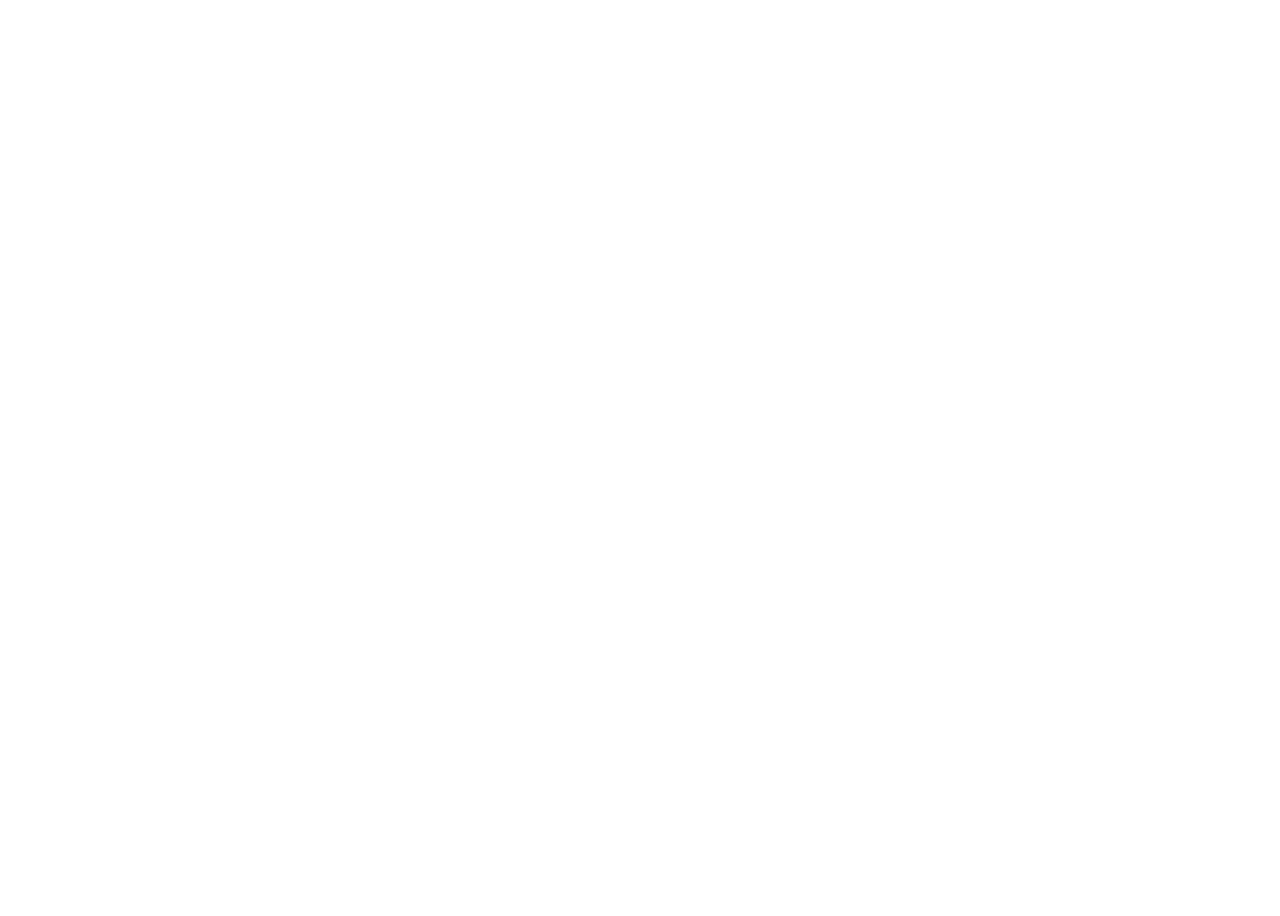
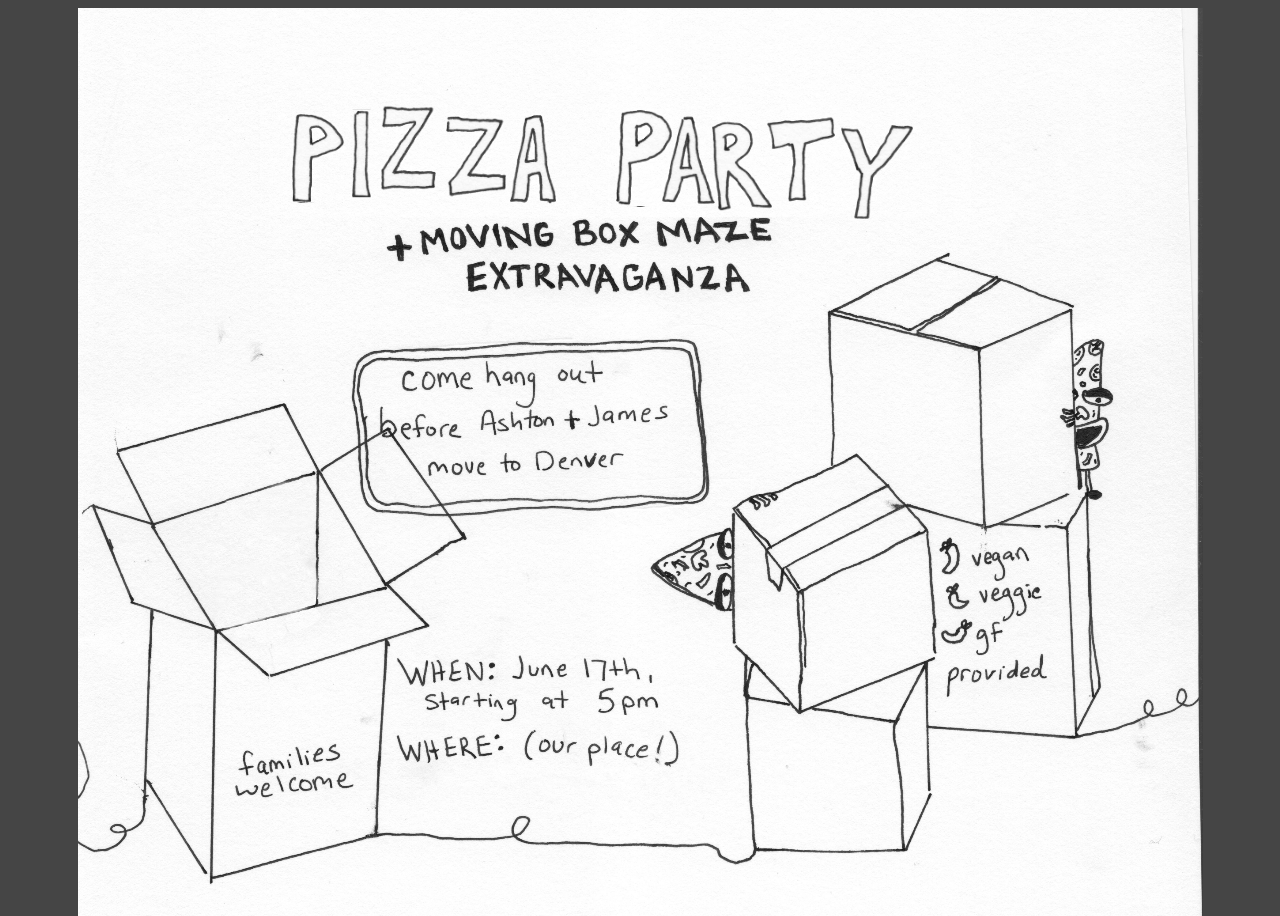
Before and after one commit to jpoz/pizzaparty, a plain HTML site: page index.html in a window 1280 px wide. Shown: the top 916 px of the page. Before the commit the page ends 800 px from the top, so only its background shows below. Drawn offline with Linux system fonts and the light colour scheme; the site is published under a folder, as on GitHub Pages, so addresses that start at the root find nothing.

Commit message:
relative

```diff
--- a/css/style.css
+++ b/css/style.css
@@ -5,7 +5,7 @@
 
 div#main {
   margin: 0 auto;
-  background-image: url("/images/background.png");
+  background-image: url("../images/background.png");
   width: 1125px;
   height: 995px;
 }
@@ -83,7 +83,7 @@ html, body {
 }
 
 .the_letter_p {
-  background-image: url("/images/letters/Slice 1.png");
+  background-image: url("../images/letters/Slice 1.png");
   width: calc(238px / var(--main-scale));
   height: calc(401px / var(--main-scale));
   top: 106px;
@@ -92,7 +92,7 @@ html, body {
 }
 
 .the_letter_i {
-  background-image: url("/images/letters/Slice 2.png");
+  background-image: url("../images/letters/Slice 2.png");
   width: calc(86px / var(--main-scale));
   height: calc(399px / var(--main-scale));
   top: 18px;
@@ -102,7 +102,7 @@ html, body {
 
 
 .the_letter_z {
-  background-image: url("/images/letters/Slice 3.png");
+  background-image: url("../images/letters/Slice 3.png");
   width: calc(250px / var(--main-scale));
   height: calc(405px / var(--main-scale));
   top: -72px;
@@ -111,7 +111,7 @@ html, body {
 }
 
 .the_letter_z2 {
-  background-image: url("/images/letters/Slice 4.png");
+  background-image: url("../images/letters/Slice 4.png");
   width: calc(270px / var(--main-scale));
   height: calc(405px / var(--main-scale));
   top: -162px;
@@ -120,7 +120,7 @@ html, body {
 }
 
 .the_letter_a {
-  background-image: url("/images/letters/Slice 5.png");
+  background-image: url("../images/letters/Slice 5.png");
   width: calc(207px / var(--main-scale));
   height: calc(414px / var(--main-scale));
   top: -253px;
@@ -129,7 +129,7 @@ html, body {
 }
 
 .the_letter_p2 {
-  background-image: url("/images/letters/Slice 6.png");
+  background-image: url("../images/letters/Slice 6.png");
   width: calc(254px / var(--main-scale));
   height: calc(437px / var(--main-scale));
   top: -344px;
@@ -138,7 +138,7 @@ html, body {
 }
 
 .the_letter_a2 {
-  background-image: url("/images/letters/Slice 7.png");
+  background-image: url("../images/letters/Slice 7.png");
   width: calc(240px / var(--main-scale));
   height: calc(439px / var(--main-scale));
 top: -439px;
@@ -147,7 +147,7 @@ top: -439px;
 }
 
 .the_letter_r {
-  background-image: url("/images/letters/Slice 8.png");
+  background-image: url("../images/letters/Slice 8.png");
   width: calc(271px / var(--main-scale));
   height: calc(424px / var(--main-scale));
   top: -534px;
@@ -156,7 +156,7 @@ top: -439px;
 }
 
 .the_letter_t {
-  background-image: url("/images/letters/Slice 9.png");
+  background-image: url("../images/letters/Slice 9.png");
   width: calc(309px / var(--main-scale));
   height: calc(424px / var(--main-scale));
   top: -623px;
@@ -165,7 +165,7 @@ top: -439px;
 }
 
 .the_letter_y {
-  background-image: url("/images/letters/Slice 10.png");
+  background-image: url("../images/letters/Slice 10.png");
   width: calc(324px / var(--main-scale));
   height: calc(424px / var(--main-scale));
     top: -716px;
--- a/index.html
+++ b/index.html
@@ -1,7 +1,7 @@
 <html>
   <head>
     <title>Pizza Party</title>
-    <link rel="stylesheet" href="/css/style.css">
+    <link rel="stylesheet" href="css/style.css">
   </head>
   <body>
     <div id='main'>
```
